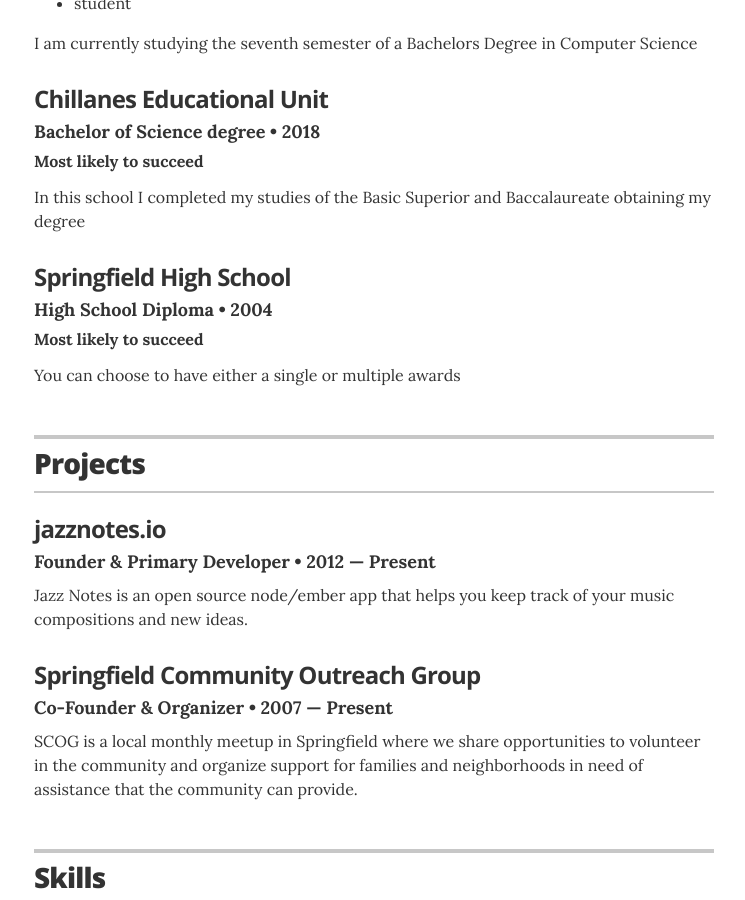
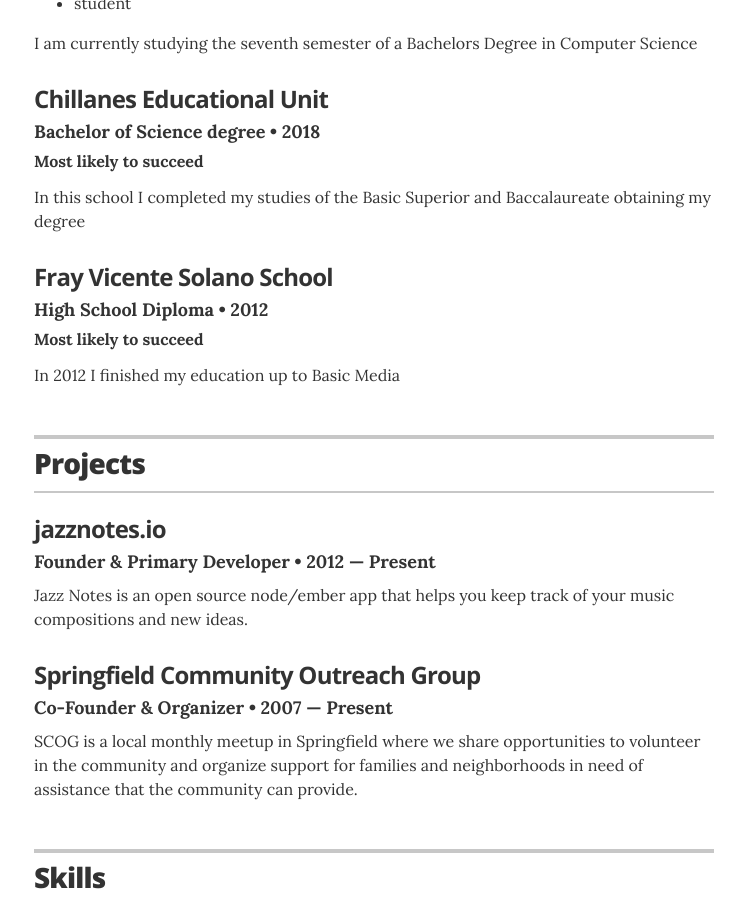
Before and after one commit to oswa33/oswa33.github.io, a Jekyll site: the page built from index.html, in a window 1280 px wide and 900 px high, scrolled down 1628 px. Shown: the whole window, without its empty margins (266-1011 px from the left). Built offline with Jekyll 4.4.1, drawn with Linux system fonts in a browser that asks for light colours.

Commit message:
Educación

```diff
--- a/_data/education.yml
+++ b/_data/education.yml
@@ -13,7 +13,7 @@
   summary: In this school I completed my studies of the Basic Superior and Baccalaureate obtaining my degree
 
 - degree: High School Diploma
-  uni: Springfield High School
-  year: 2004
+  uni: Fray Vicente Solano School
+  year: 2012
   award: Most likely to succeed
-  summary: You can choose to have either a single or multiple awards
+  summary: In 2012 I finished my education up to Basic Media
```
